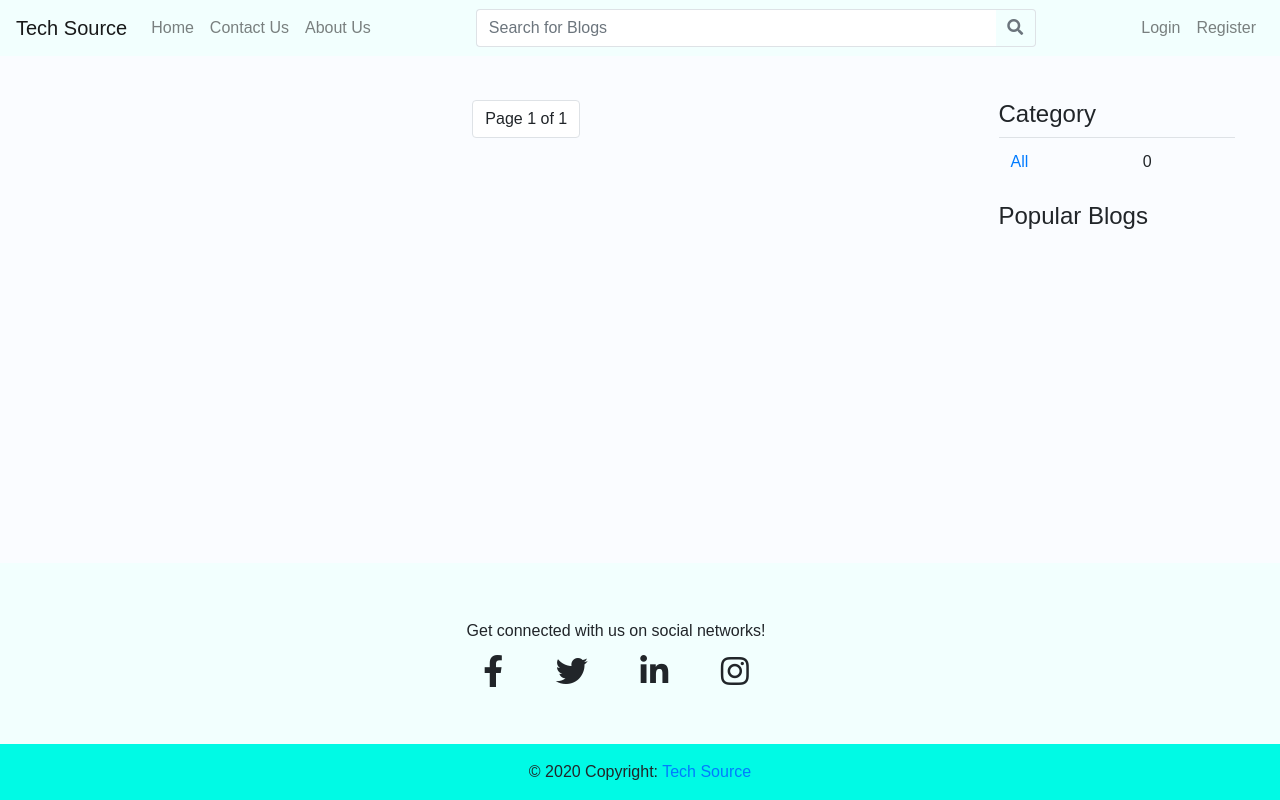
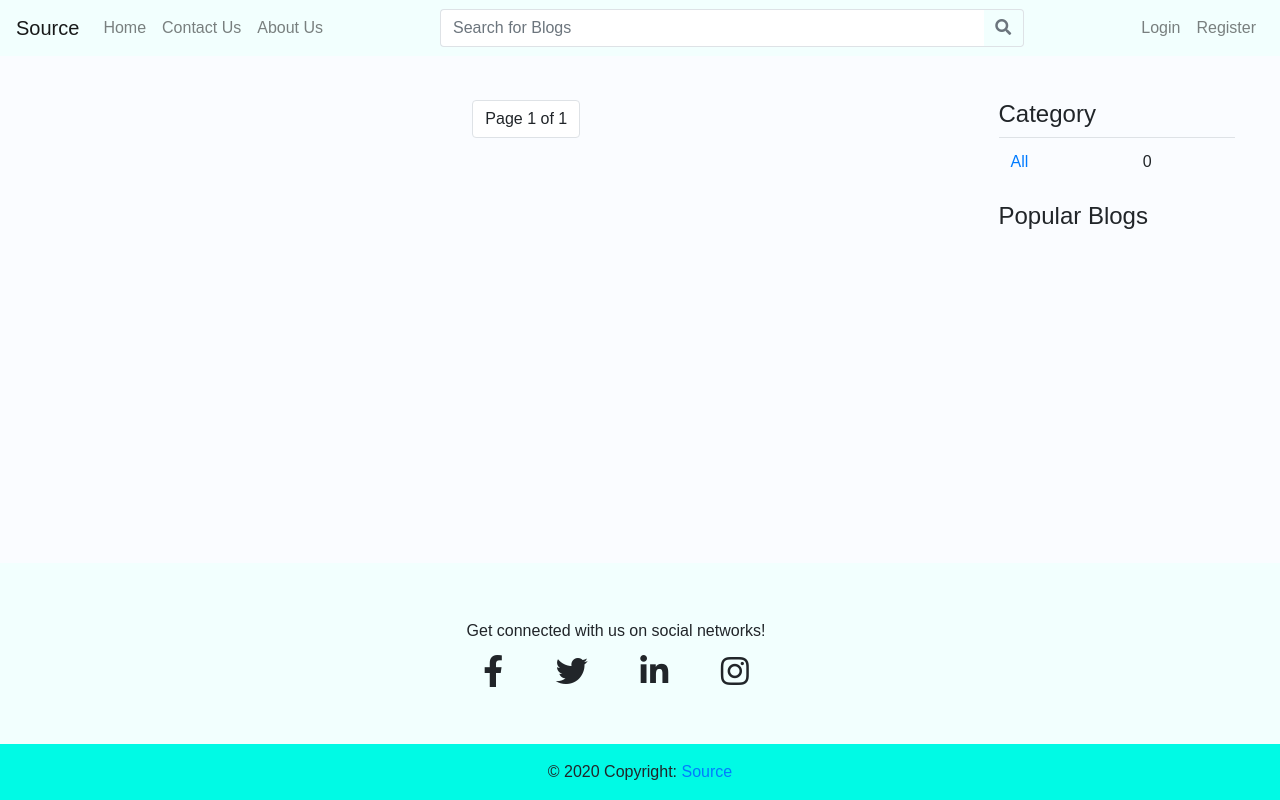
Before and after one commit to SurajKumar-Git/BlogProject, a Django app: page / in a window 1280 px wide. Run offline with Django 3.2, Linux system fonts and the light colour scheme; data that the repository does not hold is empty; some libraries are stand-ins or nearby versions.

Commit message:
Changed Logo Name

```diff
--- a/blog/templates/blog/index.html
+++ b/blog/templates/blog/index.html
@@ -1,7 +1,7 @@
 {% extends 'base.html' %}
 {% load static %}
 
-{% block title %}Tech Source{% endblock %}
+{% block title %}Source{% endblock %}
 
 {% block css_link %}
 <link rel="stylesheet" href="{% static 'blog/css/index.css' %}">
--- a/templates/base.html
+++ b/templates/base.html
@@ -15,7 +15,7 @@
 <body class="d-flex flex-column">
     <header class="fixed-top">
         <nav class="navbar navbar-expand-lg navbar-light bg-light">
-            <span class="navbar-brand">Tech Source</span>
+            <span class="navbar-brand">Source</span>
             <button class="navbar-toggler" type="button" data-toggle="collapse" data-target="#navbarSupportedContent"
                 aria-controls="navbarSupportedContent" aria-expanded="false" aria-label="Toggle navigation">
                 <span class="navbar-toggler-icon"></span>
@@ -101,7 +101,7 @@
             </div>
         </div>
         <div class="footer-copyright text-center py-3">© 2020 Copyright:
-            <a href="{% url 'blog:home' %}"> Tech Source</a>
+            <a href="{% url 'blog:home' %}">Source</a>
         </div>
     </footer>
     <script type="text/javascript" src="{% static 'BlogProject/node_modules/jquery/jquery.min.js' %}"></script>
```
